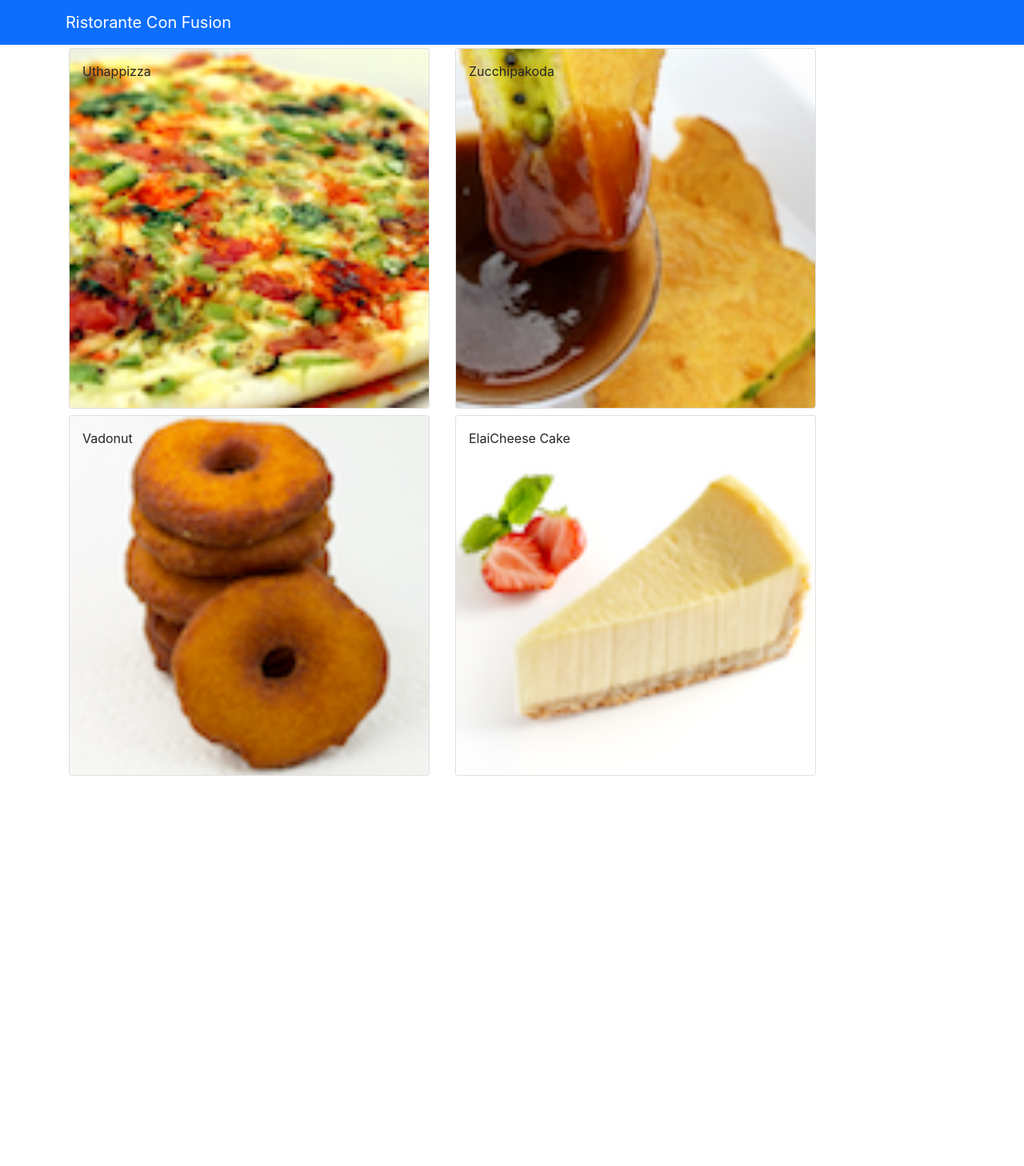
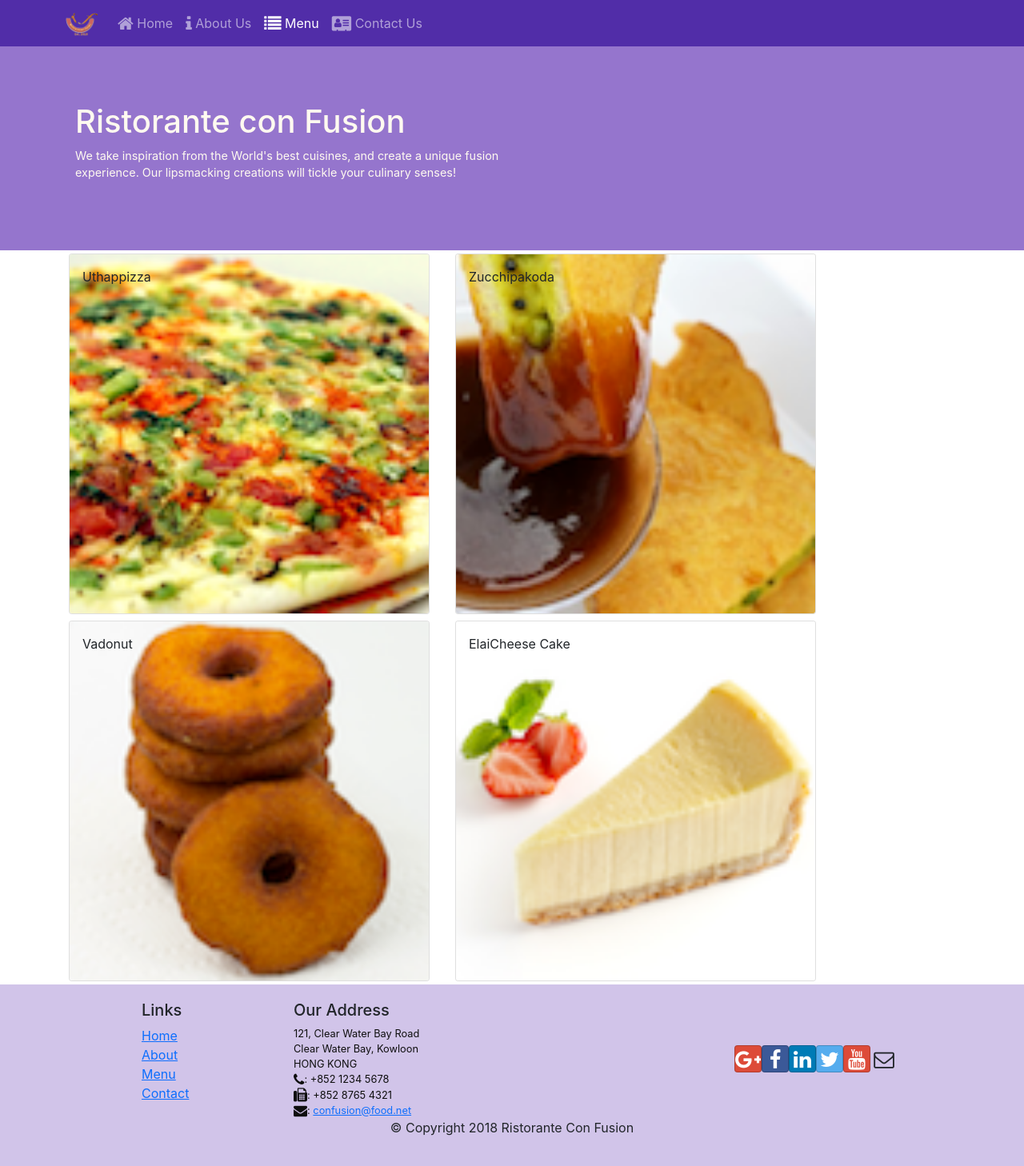
Before and after one commit to payal2503/ReactJS2, a React (Create React App) app: page /menu in a window 1280 px wide. Shown: the whole page at 80% size. Before the commit the page ends 974 px from the top, so only its background shows below. Built offline with nearby package versions, Linux system fonts and the light colour scheme.

Commit message:
React Router

```diff
--- a/package.json
+++ b/package.json
@@ -7,9 +7,12 @@
     "@testing-library/react": "^11.2.7",
     "@testing-library/user-event": "^12.8.3",
     "bootstrap": "^5.1.2",
+    "bootstrap-social": "^5.1.1",
+    "font-awesome": "^4.7.0",
     "react": "^17.0.2",
     "react-dom": "^17.0.2",
     "react-popper": "^2.2.5",
+    "react-router-dom": "^5.3.0",
     "react-scripts": "4.0.3",
     "reactstrap": "^8.10.0",
     "web-vitals": "^1.1.2"
--- a/src/App.css
+++ b/src/App.css
@@ -36,3 +36,39 @@
     transform: rotate(360deg);
   }
 } */
+
+
+.row-header{
+  margin:0px auto;
+  padding:0px auto;
+  font-size: 90%;
+}
+
+.row-content {
+  margin:0px auto;
+  padding: 50px 0px 50px 0px;
+  border-bottom: 1px ridge;
+  min-height:400px;
+}
+
+.footer{
+  background-color: #D1C4E9;
+  margin:0px auto;
+  padding: 20px 0px 20px 0px;
+}
+.jumbotron {
+  padding:70px 30px 70px 30px;
+  margin:0px auto;
+  background: #9575CD ;
+  color:floralwhite;
+}
+
+address{
+  font-size:80%;
+  margin:0px;
+  color:#0f0f0f;
+}
+
+.navbar-dark {
+  background-color: #512DA8;
+}
--- a/src/App.js
+++ b/src/App.js
@@ -1,14 +1,17 @@
 import React , { Component } from 'react';
 import Main from './components/MainComponent'
 import './App.css';
-
+import { BrowserRouter } from 'react-router-dom';
 class App extends Component {
 
   render(){
     return (
-      <div>
-       <Main />
-      </div>
+      <BrowserRouter>
+        <div>
+        <Main />
+        </div>
+      </BrowserRouter>
+
     );
   }
 }
--- /dev/null
+++ b/src/components/FooterComponent.js
@@ -0,0 +1,51 @@
+import React from 'react';
+import { Link } from 'react-router-dom';
+
+ function Footer(props){
+     return(
+         <div className="footer">
+             <div className ="container">
+                 <div className ="row justify-content-center">
+                     <div className ="col-4 offset-1 col-sm-2">
+                     <h5>Links</h5>
+                     <ul className="list-unstyled">
+                        <li><Link to="/home">Home</Link></li>
+                        <li><Link to="/aboutus">About</Link></li>
+                        <li><Link to= "/menu">Menu</Link></li>
+                        <li><Link to= "/contactus">Contact</Link></li>
+                    </ul>
+                     </div>
+                     <div className="col-7 col-sm-5">
+                    <h5>Our Address</h5>
+                    <address>
+		              121, Clear Water Bay Road<br />
+		              Clear Water Bay, Kowloon<br />
+		              HONG KONG<br />
+		              <i className="fa fa-phone fa-lg"></i>: +852 1234 5678<br />
+		              <i className="fa fa-fax fa-lg"></i>: +852 8765 4321<br />
+		              <i className="fa fa-envelope fa-lg"></i>: <a href="mailto:confusion@food.net">
+                         confusion@food.net</a>
+                    </address>
+                 </div>
+                 <div className="col-12 col-sm-4 align-self-center">
+                    <div className="text-center">
+                        <a className="btn btn-social-icon btn-google" href="http://google.com/+"><i className="fa fa-google-plus"></i></a>
+                        <a className="btn btn-social-icon btn-facebook" href="http://www.facebook.com/profile.php?id="><i className="fa fa-facebook"></i></a>
+                        <a className="btn btn-social-icon btn-linkedin" href="http://www.linkedin.com/in/"><i className="fa fa-linkedin"></i></a>
+                        <a className="btn btn-social-icon btn-twitter" href="http://twitter.com/"><i className="fa fa-twitter"></i></a>
+                        <a className="btn btn-social-icon btn-google" href="http://youtube.com/"><i className="fa fa-youtube"></i></a>
+                        <a className="btn btn-social-icon" href="mailto:"><i className="fa fa-envelope-o"></i></a>
+                    </div>
+                </div>
+            </div>
+            <div className="row justify-content-center">
+                <div className="col-auto">
+                    <p>© Copyright 2018 Ristorante Con Fusion</p>
+                </div>
+             </div>
+         </div>
+         </div>
+     );
+}
+
+export default Footer;
--- /dev/null
+++ b/src/components/HeaderComponent.js
@@ -0,0 +1,61 @@
+import  React, {Component} from "react";
+import { Nav, Navbar, NavbarBrand, NavbarToggler, Collapse, NavItem, Jumbotron } from 'reactstrap';
+import { NavLink } from 'react-router-dom';
+
+class Header extends Component {
+    constructor(props) {
+        super(props);
+
+        this.toggleNav = this.toggleNav.bind(this);
+        this.state = {
+          isNavOpen: false
+        };
+      }
+
+      toggleNav() {
+        this.setState({
+          isNavOpen: !this.state.isNavOpen
+        });
+      }
+
+    render() {
+        return(
+            <div>
+                <Navbar dark expand="md">
+                    <div className="container">
+                        <NavbarToggler onClick={this.toggleNav} />
+                        <NavbarBrand className="mr-auto" href="/"><img src='assets/images/logo.png' height="30" width="41" alt='Ristorante Con Fusion' /></NavbarBrand>
+                        <Collapse isOpen={this.state.isNavOpen} navbar>
+                            <Nav navbar>
+                            <NavItem>
+                                <NavLink className="nav-link"  to='/home'><span className="fa fa-home fa-lg"></span> Home</NavLink>
+                            </NavItem>
+                            <NavItem>
+                                <NavLink className="nav-link" to='/aboutus'><span className="fa fa-info fa-lg"></span> About Us</NavLink>
+                            </NavItem>
+                            <NavItem>
+                                <NavLink className="nav-link"  to='/menu'><span className="fa fa-list fa-lg"></span> Menu</NavLink>
+                            </NavItem>
+                            <NavItem>
+                                <NavLink className="nav-link" to='/contactus'><span className="fa fa-address-card fa-lg"></span> Contact Us</NavLink>
+                            </NavItem>
+                            </Nav>
+                        </Collapse>
+                    </div>
+                </Navbar>
+                <Jumbotron>
+                    <div className="container">
+                        <div className="row row-header">
+                            <div className="col-12 col-sm-6">
+                                <h1>Ristorante con Fusion</h1>
+                                <p>We take inspiration from the World's best cuisines, and create a unique fusion experience. Our lipsmacking creations will tickle your culinary senses!</p>
+                            </div>
+                        </div>
+                    </div>
+                </Jumbotron>
+            </div>
+        );
+    }
+}
+
+export default Header;
--- /dev/null
+++ b/src/components/HomeComponent.js
@@ -0,0 +1,11 @@
+import React from "react";
+
+function Home(props) {
+    return(
+        <div className ="container">
+            <h4>Home</h4>
+        </div>
+    );
+}
+
+export default Home;
--- a/src/components/MainComponent.js
+++ b/src/components/MainComponent.js
@@ -1,8 +1,11 @@
 import React, { Component } from 'react';
-import { Navbar, NavbarBrand } from 'reactstrap';
+import Home from './HomeComponent';
 import Menu from './MenuComponent';
 import DishDetail from './DishDetailComponent';
+import Header from './HeaderComponent';
+import Footer from './FooterComponent';
 import { DISHES } from '../shared/dishes';
+import {Switch , Route , Redirect } from 'react-router-dom';
 
 class Main extends Component {
 
@@ -11,25 +14,31 @@
 
     this.state = {
         dishes: DISHES,
-        selectedDish: null
+
     };
   }
 
-  onDishSelect(dishId) {
-    this.setState({ selectedDish: dishId});
-  }
 
   render() {
 
+    const HomePage = () => {
+      return(
+          <Home />
+      );
+    }
+
     return (
       <div>
-        <Navbar dark color="primary">
-          <div className="container">
-            <NavbarBrand href="/">Ristorante Con Fusion</NavbarBrand>
-          </div>
-        </Navbar>
-        <Menu dishes={this.state.dishes} onClick={(dishId) => this.onDishSelect(dishId)} />
-        <DishDetail dish ={this.state.dishes.filter((dish) => dish.id === this.state.selectedDish)[0]} />
+        <Header />
+        {/* <Menu dishes={this.state.dishes} onClick={(dishId) => this.onDishSelect(dishId)} />
+        <DishDetail dish ={this.state.dishes.filter((dish) => dish.id === this.state.selectedDish)[0]} /> */}
+        <Switch>
+          <Route path='/home' component={HomePage} />
+          <Route exact path='/menu' component={() => <Menu dishes={this.state.dishes} />} />
+          <Redirect to="/home" />
+        </Switch>
+
+        <Footer />
       </div>
     );
   }
--- a/src/index.js
+++ b/src/index.js
@@ -1,6 +1,8 @@
 import React from 'react';
 import ReactDOM from 'react-dom';
 import 'bootstrap/dist/css/bootstrap.min.css';
+import 'font-awesome/css/font-awesome.min.css';
+import 'bootstrap-social/bootstrap-social.css';
 import './index.css';
 import App from './App';
 import reportWebVitals from './reportWebVitals';
```
Also changed, not shown: 1 other file (tests, documents, lock files or other folders).
